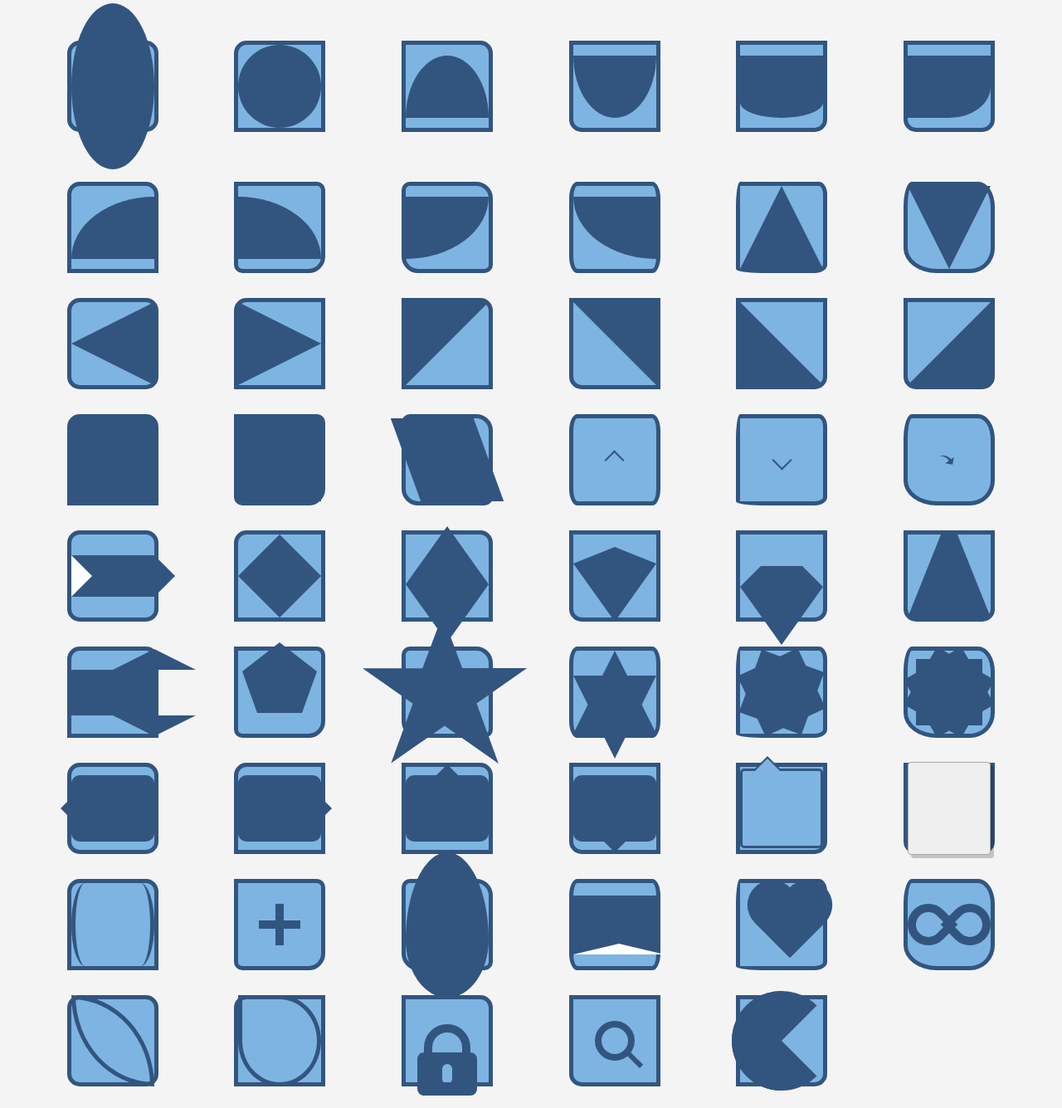
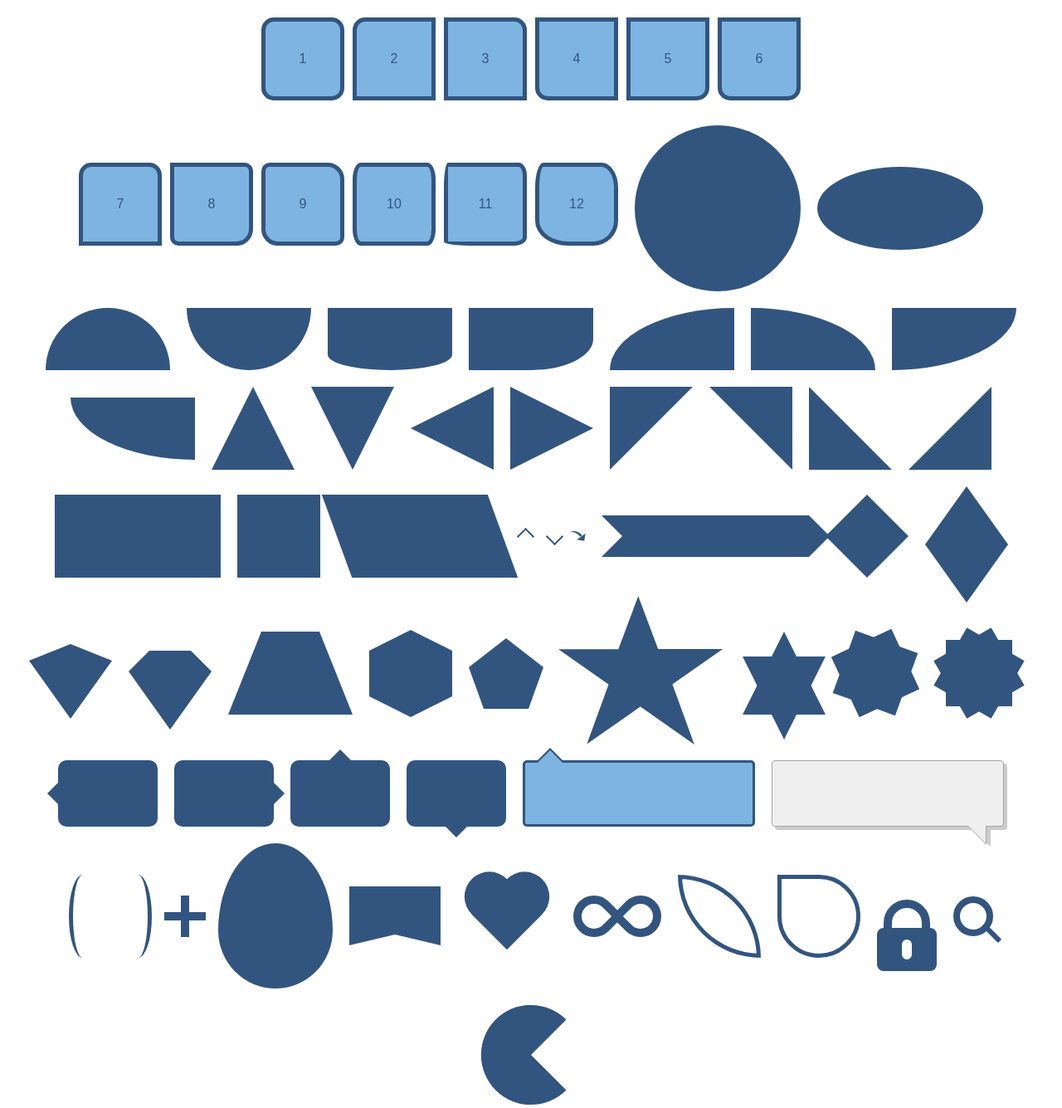
Before and after one commit to KRAKENN8/HTML-CSS, a plain HTML site: page CSS Borders Shapes/index.html in a window 1280 px wide. Shown: the part 75-1410 px from the top of the page at 83% size. Drawn offline with nearby package versions, Linux system fonts and the light colour scheme.

Commit message:
Add files via upload

```diff
--- a/CSS Borders Shapes/index.html
+++ b/CSS Borders Shapes/index.html
@@ -5,67 +5,140 @@
     <meta name="viewport" content="width=device-width, initial-scale=1.0">
     <title>Shapes Collection</title>
     <link rel="stylesheet" href="styles.css">
+
+    <!-- Bootstrap 5 -->
+    <link href="https://cdn.jsdelivr.net/npm/bootstrap@5.3.3/dist/css/bootstrap.min.css" rel="stylesheet">
+
 </head>
 <body>
     <h1>Shapes Collection</h1>
 
-    <div class="shape-container">
-        <div class="container">
-            <div class="shape shape1"><div class="circle"></div></div>
-            <div class="shape shape2"><div class="ellipse"></div></div>
-            <div class="shape shape3"><div class="half-ellipse1"></div></div>
-            <div class="shape shape4"><div class="half-ellipse2"></div></div>
-            <div class="shape shape5"><div class="half-ellipse3"></div></div>
-            <div class="shape shape6"><div class="half-ellipse4"></div></div>
-        </div>
-        <div class="container">
-        <div class="shape shape7"><div class="quarter-ellipse1"></div></div>
-        <div class="shape shape8"><div class="quarter-ellipse2"></div></div>
-        <div class="shape shape9"><div class="quarter-ellipse3"></div></div>
-        <div class="shape shape10"><div class="quarter-ellipse4"></div></div>
-        <div class="shape shape11"><div class="triangle-up"></div></div>
-        <div class="shape shape12"><div class="triangle-down"></div></div>
-        <div class="shape shape1"><div class="triangle-left"></div></div>
-        <div class="shape shape2"><div class="triangle-right"></div></div>
-        <div class="shape shape3"><div class="triangle-top-left"></div></div>
-        <div class="shape shape4"><div class="triangle-top-right"></div></div>
-        <div class="shape shape5"><div class="triangle-bottom-left"></div></div>
-        <div class="shape shape6"><div class="triangle-bottom-right"></div></div>
-        <div class="shape shape7"><div class="square"></div></div>
-        <div class="shape shape8"><div class="rectangle"></div></div>
-        <div class="shape shape9"><div class="parallelogram"></div></div>
-        <div class="shape shape10"><div class="arrow arrow-up"></div></div>
-        <div class="shape shape11"><div class="arrow arrow-down"></div></div>
-        <div class="shape shape12"><div class="arrow-curved"></div></div>
-        <div class="shape shape1"><div class="arrow-pointer"></div></div>
-        <div class="shape shape2"><div class="diamond1"></div></div>
-        <div class="shape shape3"><div class="diamond2"></div></div>
-        <div class="shape shape4"><div class="diamond3"></div></div>
-        <div class="shape shape5"><div class="diamond4"></div></div>
-        <div class="shape shape6"><div class="trapezoid"></div></div>
-        <div class="shape shape7"><div class="hexagon"></div></div>
-        <div class="shape shape8"><div class="pentagon"></div></div>
-        <div class="shape shape9"><div class="star-five"></div></div>
-        <div class="shape shape10"><div class="star-six"></div></div>
-        <div class="shape shape11"><div class="star-eight"></div></div>
-        <div class="shape shape12"><div class="star-twelve"></div></div>
-        <div class="shape shape1"><div class="bubble bubble1"></div></div>
-        <div class="shape shape2"><div class="bubble bubble2"></div></div>
-        <div class="shape shape3"><div class="bubble bubble3"></div></div>
-        <div class="shape shape4"><div class="bubble bubble4"></div></div>
-        <div class="shape shape5"><div class="bubble bubble5"></div></div>
-        <div class="shape shape6"><div class="bubble bubble6"></div></div>
-        <div class="shape shape7"><div class="brackets"></div></div>
-        <div class="shape shape8"><div class="cross"></div></div>
-        <div class="shape shape9"><div class="egg"></div></div>
-        <div class="shape shape10"><div class="flag"></div></div>
-        <div class="shape shape11"><div class="heart"></div></div>
-        <div class="shape shape12"><div class="infinity"></div></div>
-        <div class="shape shape1"><div class="leaf leaf1"></div></div>
-        <div class="shape shape2"><div class="leaf leaf2"></div></div>
-        <div class="shape shape3"><div class="lock"></div></div>
-        <div class="shape shape4"><div class="magnifying-glass"></div></div>
-        <div class="shape shape5"><div class="pac-man"></div></div>
+
+    <div class="shape-row">
+        <div class="shape shape1">1</div>
+        <div class="shape shape2">2</div>
+        <div class="shape shape3">3</div>
+        <div class="shape shape4">4</div>
+        <div class="shape shape5">5</div>
+        <div class="shape shape6">6</div>
     </div>
+    <div class="shape-row">
+        <div class="shape shape7">7</div>
+        <div class="shape shape8">8</div>
+        <div class="shape shape9">9</div>
+        <div class="shape shape10">10</div>
+        <div class="shape shape11">11</div>
+        <div class="shape shape12">12</div>
+    </div>
+
+    <!-- Круг -->
+    <div class="circle"></div>
+
+    <!-- Эллипс -->
+    <div class="ellipse"></div>
+
+
+    <!-- Полуэллипсы -->
+    <div class="half-ellipse1"></div>
+    <div class="half-ellipse2"></div>
+    <div class="half-ellipse3"></div>
+    <div class="half-ellipse4"></div>
+
+    <!-- Четверть эллипсы -->
+    <div class="quarter-ellipse1"></div>
+    <div class="quarter-ellipse2"></div>
+    <div class="quarter-ellipse3"></div>
+    <div class="quarter-ellipse4"></div>
+
+    <!-- Треугольники -->
+    <div class="triangle-up"></div>
+    <div class="triangle-down"></div>
+    <div class="triangle-left"></div>
+    <div class="triangle-right"></div>
+    <div class="triangle-top-left"></div>
+    <div class="triangle-top-right"></div>
+    <div class="triangle-bottom-left"></div>
+    <div class="triangle-bottom-right"></div>
+
+    <div class="rectangle"></div>
+
+    <!-- Квадрат -->
+    <div class="square"></div>
+
+    <!-- Параллелограмм -->
+    <div class="parallelogram"></div>
+
+
+    <!-- Стрелки -->
+    <div class="arrow arrow-up"></div>
+    <div class="arrow arrow-down"></div>
+
+    <!-- Изогнутая стрелка -->
+    <div class="arrow-curved"></div>
+
+    <!-- Стрелка-поле -->
+    <div class="arrow-pointer"></div>
+
+    <!-- Ромб -->
+    <div class="diamond1"></div>
+    <div class="diamond2"></div>
+    <div class="diamond3"></div>
+    <div class="diamond4"></div>
+
+    <!-- Трапеция -->
+    <div class="trapezoid"></div>
+
+    <!-- Шестиугольник -->
+    <div class="hexagon"></div>
+
+    <!-- Пятиугольник -->
+    <div class="pentagon"></div>
+
+    <!-- Звезды -->
+    <div class="star-five"></div>
+    <div class="star-six"></div>
+    <div class="star-eight"></div>
+    <div class="star-twelve"></div>
+
+    <!-- Облака -->
+    <div class="bubble bubble1"></div>
+    <div class="bubble bubble2"></div>
+    <div class="bubble bubble3"></div>
+    <div class="bubble bubble4"></div>
+    <div class="bubble bubble5"></div>
+    <div class="bubble bubble6">
+        <div class="bubble6-arrow"></div>
+    </div>
+
+    <!-- Скобки -->
+    <div class="brackets"></div>
+
+    <!-- Крест -->
+    <div class="cross"></div>
+
+    <!-- Яйцо -->
+    <div class="egg"></div>
+
+    <!-- Флаг -->
+    <div class="flag"></div>
+
+    <!-- Сердце -->
+    <div class="heart"></div>
+
+    <!-- Знак бесконечности -->
+    <div class="infinity"></div>
+
+    <!-- Листья -->
+    <div class="leaf leaf1"></div>
+    <div class="leaf leaf2"></div>
+
+    <!-- Замок -->
+    <div class="lock"></div>
+
+    <!-- Лупа -->
+    <div class="magnifying-glass"></div>
+
+    <!-- Пакман -->
+    <div class="pac-man"></div>
 </body>
 </html>
--- a/CSS Borders Shapes/styles.css
+++ b/CSS Borders Shapes/styles.css
@@ -19,22 +19,9 @@ h1 {
     color: #32557f;
 }
 
-.container {
-    display: grid;
-    grid-template-columns: repeat(6, 1fr); /* 6 колонок */
-    gap: 10px; /* Расстояние между фигурами */
-    width: 100%; /* Ширина контейнера */
-    max-width: 100%; /* Максимальная ширина */
-    box-sizing: border-box;
-}
-
 .shape-container {
-    display: flex;
-    flex-wrap: wrap;
-    justify-content: center;
-    gap: 20px;
-    max-width: 1200px;
-    margin: 0 auto;
+    text-align: center;
+    margin: 10px;
 }
 
 .shape-container div {
@@ -51,33 +38,6 @@ h1 {
     text-align: left;
     white-space: pre-wrap;
 }
-
-.shape {
-    display: flex;
-    justify-content: center;
-    align-items: center;
-    width: 100px;
-    height: 100px;
-    border: 5px solid #32557f;
-    background: #7eb4e2;
-    font-family: Arial, sans-serif;
-    font-size: 16px;
-    color: #32557f;
-    text-align: center;
-}
-
-.shape1 { border-radius: 15px; }
-.shape2 { border-top-left-radius: 15px; }
-.shape3 { border-top-right-radius: 15px; }
-.shape4 { border-bottom-left-radius: 15px; }
-.shape5 { border-bottom-right-radius: 15px; }
-.shape6 { border-radius: 0 0 15px 15px; }
-.shape7 { border-radius: 15px 15px 0 0; }
-.shape8 { border-radius: 0 10px 20px; }
-.shape9 { border-radius: 10px 20px; }
-.shape10 { border-radius: 10px / 20px; }
-.shape11 { border-radius: 5px 10px 15px 30px / 30px 15px 10px 5px; }
-.shape12 { border-radius: 10px 20px 30px 40px / 30px; }
 
 /* Круг */
 .circle {
@@ -232,6 +192,52 @@ h1 {
     transform: skew(20deg);
 }
 
+
+/* Контейнер для фигур с адаптивностью */
+.shapes-container {
+    max-width: 1200px; /* Максимальная ширина контейнера */
+    margin: 0 auto; /* Центрирование контейнера */
+    padding: 10px; /* Отступы по краям */
+}
+
+.shape-row {
+    display: flex;
+    gap: 10px;
+    justify-content: center;
+    margin-bottom: 10px;
+    flex-wrap: wrap; /* Фигуры переносятся на новую строку при необходимости */
+}
+
+/* Общий стиль для фигур */
+.shape {
+    display: flex;
+    justify-content: center;
+    align-items: center;
+    width: 100px;
+    height: 100px;
+    border: 5px solid #32557f;
+    background: #7eb4e2;
+    font-family: Arial, sans-serif;
+    font-size: 16px;
+    color: #32557f;
+    text-align: center;
+}
+
+/* Индивидуальные стили для каждой формы */
+.shape1 { border-radius: 15px; }
+.shape2 { border-top-left-radius: 15px; }
+.shape3 { border-top-right-radius: 15px; }
+.shape4 { border-bottom-left-radius: 15px; }
+.shape5 { border-bottom-right-radius: 15px; }
+.shape6 { border-radius: 0 0 15px 15px; }
+.shape7 { border-radius: 15px 15px 0 0; }
+.shape8 { border-radius: 0 10px 20px; }
+.shape9 { border-radius: 10px 20px; }
+.shape10 { border-radius: 10px / 20px; }
+.shape11 { border-radius: 5px 10px 15px 30px / 30px 15px 10px 5px; }
+.shape12 { border-radius: 10px 20px 30px 40px / 30px; }
+
+
 /* Стрелочки */
 /* Верхняя стрелка */
 .arrow {
@@ -373,7 +379,7 @@ h1 {
     width: 50px;
     box-sizing: content-box;
     position: relative;
-    margin: 20px 0 0 50px;
+    margin: 20px 0 50px 0;
 }
 
 .diamond4::after {
@@ -381,6 +387,8 @@ h1 {
     position: absolute;
     top: 25px;
     left: -25px;
+    width: 0;
+    height: 0;
     border-style: solid;
     border-color: #32557f transparent transparent transparent;
     border-width: 70px 50px 0 50px;
@@ -458,6 +466,8 @@ h1 {
     border-width: 50px 18px 0;
     border-style: solid;
     border-color: #32557f transparent;
+    margin-top: 35px;
+
 }
 
 .pentagon::before {
@@ -514,7 +524,8 @@ h1 {
     width: 80px;
     height: 80px;
     text-align: center;
-    background: #32557f
+    background: #32557f;
+    margin-right: 25px;
 }
 
 .star-twelve:before,
@@ -554,6 +565,7 @@ h1 {
     position: relative;
     text-align: center;
     transform: rotate(20deg);
+    margin-right: 25px;
 }
 
 .star-eight::before {
```
